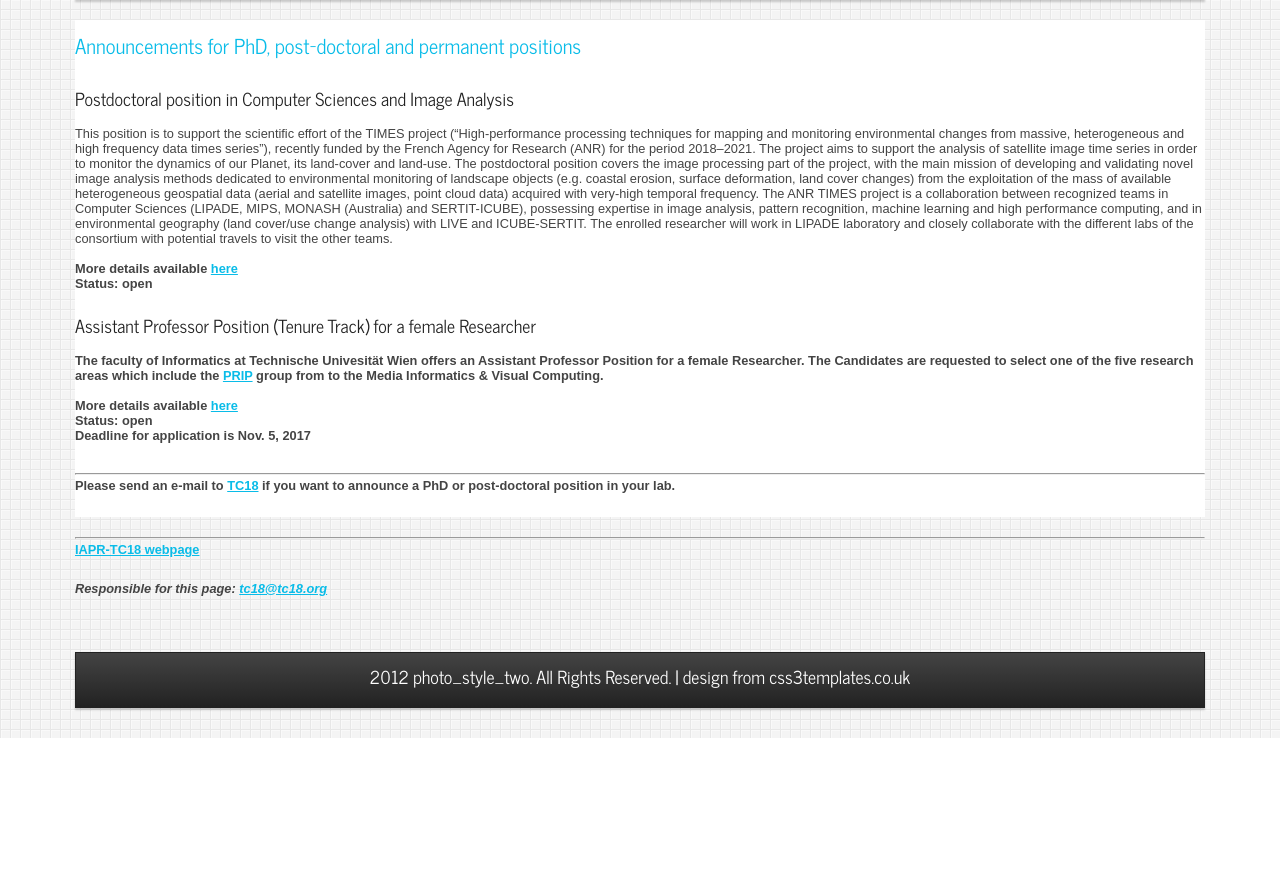
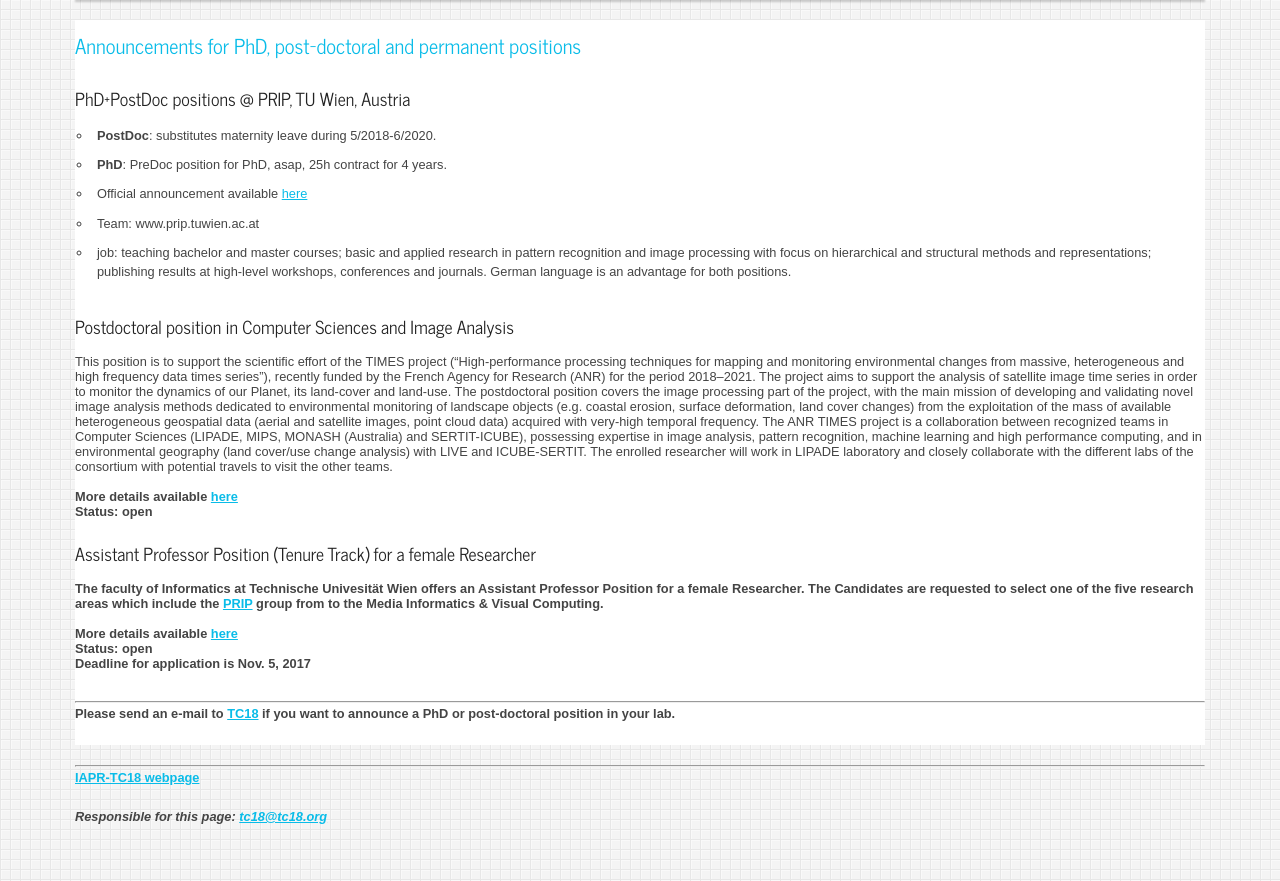
Before and after one commit to TC-18/tc18.org, a PHP site: page /positions.php in a window 1280 px wide. Shown: the part 181-1062 px from the top of the page. Before the commit the page ends 919 px from the top, so only its background shows below. Run offline with PHP 8.4, Linux system fonts and the light colour scheme.

Commit message:
pos doc anouncement

```diff
--- a/positions.php
+++ b/positions.php
@@ -5,7 +5,22 @@
 
 
 
-    <h2>Announcements for PhD, post-doctoral and permanent positions</h2>
+  <h2>Announcements for PhD, post-doctoral and permanent positions</h2>
+
+<h3> PhD+PostDoc positions @ PRIP, TU Wien, Austria </h3>
+<dd>
+<ul>
+<li><b>PostDoc</b>: substitutes maternity leave during 5/2018-6/2020. </li>
+<li><b>PhD</b>: PreDoc position for PhD, asap, 25h contract for 4 years. </li>
+<li> Official announcement available <a href="here http://www.prip.tuwien.ac.at/jobs/openpositions.php">here</a></li>
+<li>Team: www.prip.tuwien.ac.at</li>
+<li>job: teaching bachelor and master courses;
+basic and applied research in pattern recognition and image processing with focus on hierarchical and structural methods and representations; publishing results at high-level workshops, conferences and journals.
+German language is an advantage for both positions. </li>
+</ul>
+</dd>
+
+
 
     <h3>Postdoctoral position in Computer Sciences and Image Analysis </h3>
 
```
